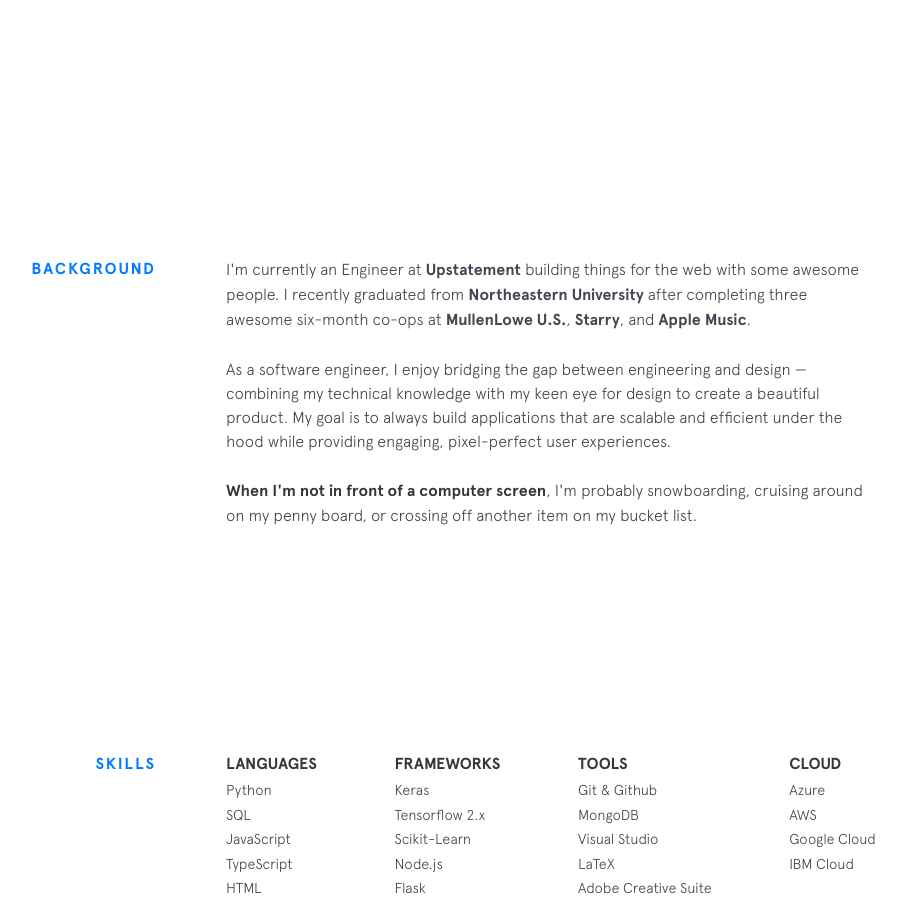
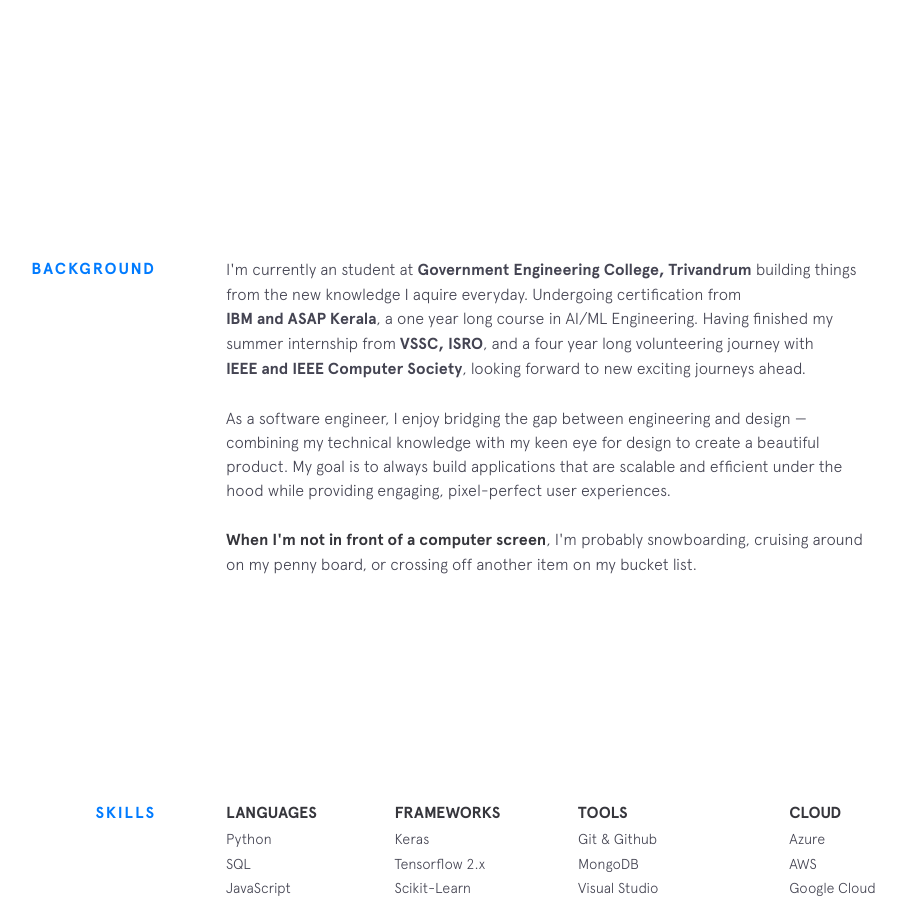
Before and after one commit to Madhav-Somanath/Portfolio, a Jekyll site: the page built from index.html, in a window 1280 px wide and 900 px high, scrolled down 743 px. Shown: the whole window, without its empty margins (224-1130 px from the left). Built offline with Jekyll 4.4.1, drawn with Linux system fonts in a browser that asks for light colours; nearby versions of some CDN libraries.

Commit message:
Updating background info ~

```diff
--- a/_includes/background.html
+++ b/_includes/background.html
@@ -2,12 +2,12 @@
   <div class="section__title">Background</div>
   <div class="section__content">
     <p>
-      I'm currently an Engineer at
-      <a class="underline-link" href="https://www.upstatement.com/" target="_blank">Upstatement</a> building things for the web with some awesome people. I recently graduated from
-      <a class="underline-link" href="http://www.ccis.northeastern.edu/" target="_blank">Northeastern University</a> after completing three awesome six-month co-ops at
-      <a class="underline-link" href="https://us.mullenlowe.com/" target="_blank">MullenLowe U.S.</a>,
-      <a class="underline-link" href="https://starry.com/" target="_blank">Starry</a>, and
-      <a class="underline-link" href="https://www.apple.com/music/" target="_blank">Apple Music</a>.
+      I'm currently an student at
+      <a class="underline-link" href="http://www.gecbh.ac.in/" target="_blank">Government Engineering College, Trivandrum</a> building things from the new knowledge I aquire everyday.
+      Undergoing certification from
+      <a class="underline-link" href="http://icecsp.com/" target="_blank">IBM and ASAP Kerala</a>, a one year long course in AI/ML Engineering. Having finished my summer internship from
+      <a class="underline-link" href="https://www.vssc.gov.in/VSSC/" target="_blank">VSSC, ISRO</a>, and a four year long volunteering journey with
+      <a class="underline-link" href="https://gecbieee.org/" target="_blank">IEEE and IEEE Computer Society</a>, looking forward to new exciting journeys ahead.
     </p>
 
     <p>
```
